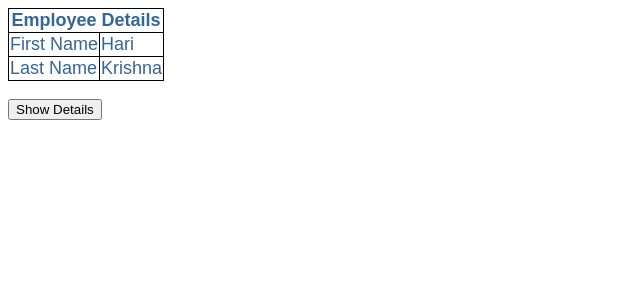
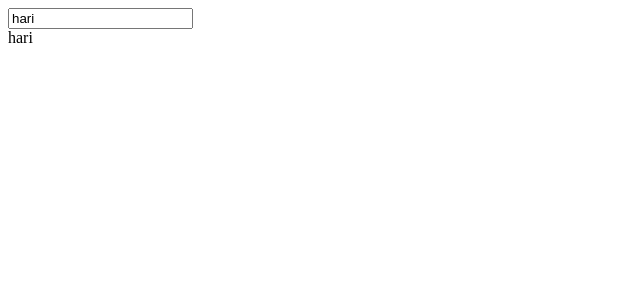
Before and after one commit to kothagundla1/angular2-funda, an Angular app in the folder kudvenkat/: page / in a window 1280 px wide. Shown: the top 300 px of the page, without its empty margins (0-640 px from the left). Built offline with nearby package versions, Linux system fonts and the light colour scheme.

Commit message:
this is hari

```diff
--- a/kudvenkat/src/app/app.component.html
+++ b/kudvenkat/src/app/app.component.html
@@ -1 +1,3 @@
-<app-employee></app-employee>
+<input type="text" [(ngModel)]="name">
+<br>
+{{name}}
--- a/kudvenkat/src/app/app.component.ts
+++ b/kudvenkat/src/app/app.component.ts
@@ -19,4 +19,6 @@ export class AppComponent {
     return styles;
   }
 
+  name: string = 'hari';
+
 }
--- a/kudvenkat/src/app/employee/employee.component.html
+++ b/kudvenkat/src/app/employee/employee.component.html
@@ -28,4 +28,4 @@
 
 </table>
 <br>
-<button (click)="toggleDetails()">  {{showDetails ? 'Hide' : 'Show'}} Details</button>
+<button (click)="toggleDetails()">  {{showDetails ? 'HideDetails' : 'ShowDetails'}} </button>
```
